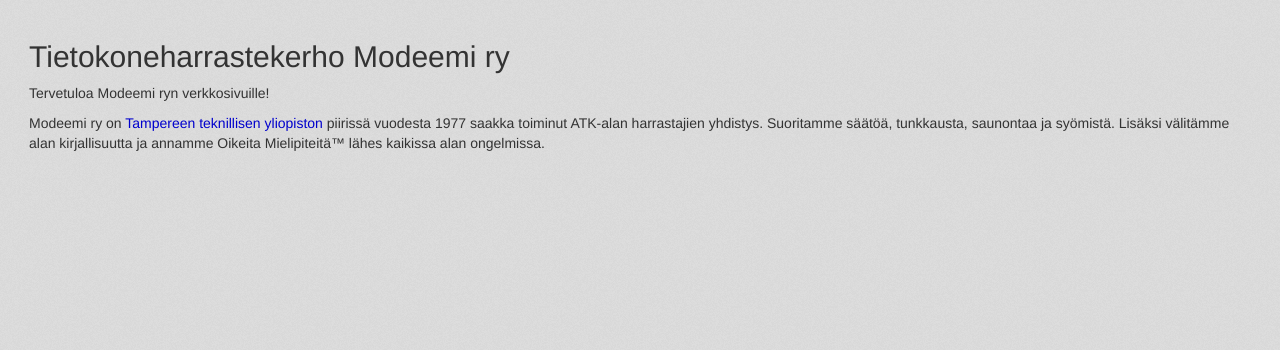
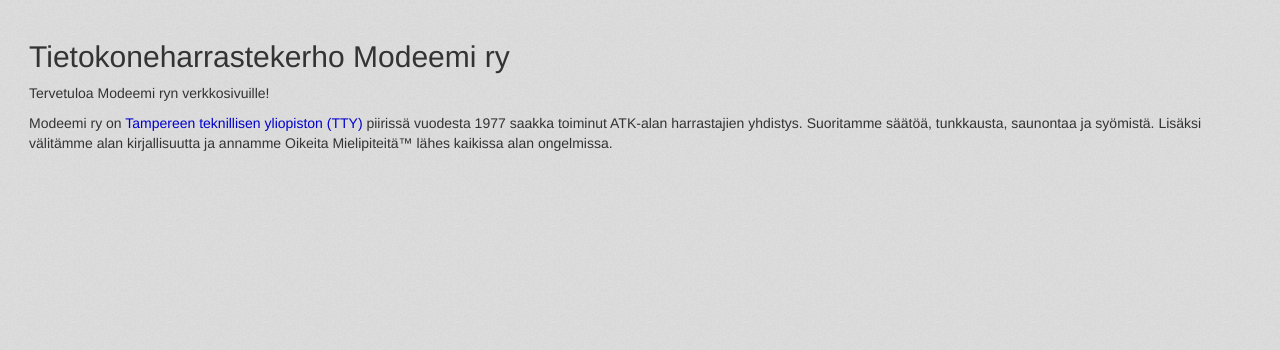
Before and after one commit to modeemi/website, a Django app: template modeemintternet/templates/etusivu.html in a window 1280 px wide. Shown: the part 170-520 px from the top of the page. Run offline with Django 3.2, Linux system fonts and the light colour scheme; the template is opened without the code that fills it, so the values that code supplies are empty; parts of the project's set-up code (start-up, migrations or seed data) failed here and were passed over; some libraries are stand-ins or nearby versions.

Commit message:
Tweaks to front page

```diff
--- a/modeemintternet/templates/base.html
+++ b/modeemintternet/templates/base.html
@@ -9,6 +9,7 @@
         <meta charset="utf-8" />
         <meta name="viewport" content="width=device-width, initial-scale=1" />
         <meta name="google-site-verification" content="Z7gaVVWmpZl9-SEy4mUPSYxbvyGYJNBiXME7lxZgh1k" />
+        <meta name="author" content="Modeemi ry">
         <meta name="description" content="Modeemi ry - Tamperelainen ATK-alan harrastajien yhdistys, joka on jo vuodesta 1977 asti edistänyt Suomen tietokoneharrastajien verkostoitumista." />
     {% endblock meta %}
     {% block link %}
--- a/modeemintternet/templates/etusivu.html
+++ b/modeemintternet/templates/etusivu.html
@@ -3,7 +3,7 @@
 <h2>Tietokone&shy;harraste&shy;kerho Modeemi ry</h2>
 
 <p>Tervetuloa Modeemi ryn verkkosivuille!</p>
-<p>Modeemi ry on <a href="http://www.tut.fi/">Tampereen teknillisen yliopiston</a> piirissä vuodesta 1977 saakka toiminut ATK-alan harrastajien yhdistys. Suoritamme säätöä, tunkkausta, saunontaa ja syömistä. Lisäksi välitämme alan kirjallisuutta ja annamme Oikeita Mielipiteitä™ lähes kaikissa alan ongelmissa.</p>
+<p>Modeemi ry on <a href="http://www.tut.fi/">Tampereen teknillisen yliopiston (TTY)</a> piirissä vuodesta 1977 saakka toiminut ATK-alan harrastajien yhdistys. Suoritamme säätöä, tunkkausta, saunontaa ja syömistä. Lisäksi välitämme alan kirjallisuutta ja annamme Oikeita Mielipiteitä™ lähes kaikissa alan ongelmissa.</p>
 
 {% if news %}
 <h2>Uusimmat uutiset</h2>
```
